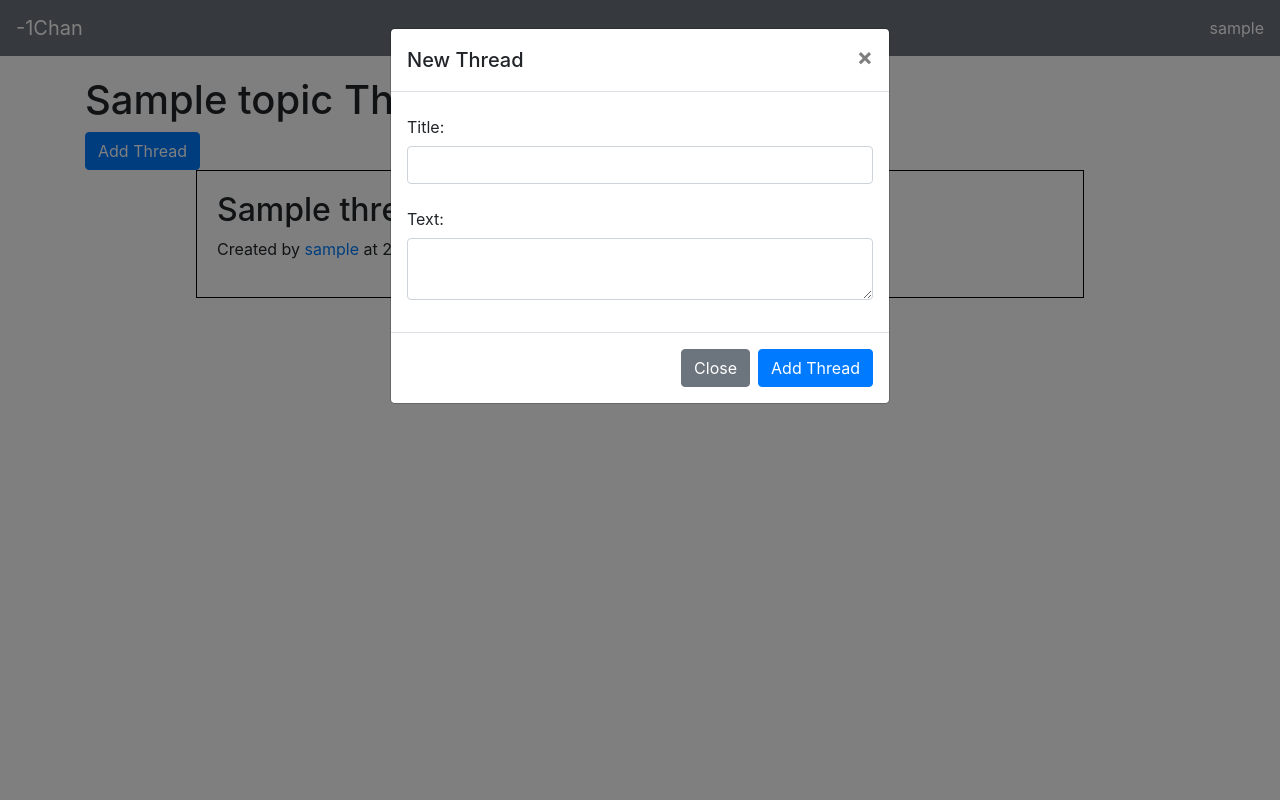
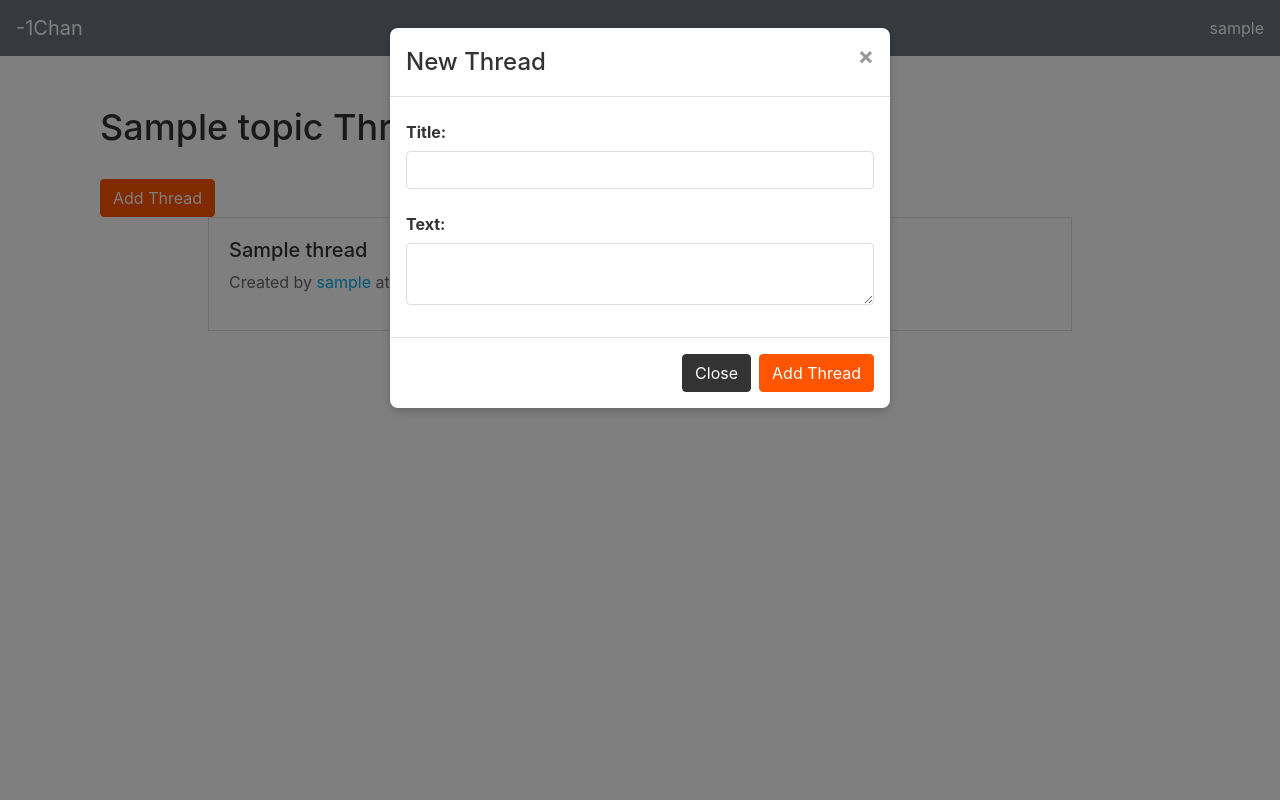
Before and after one commit to Summer23-CSCE-310-Database-Systems/github-setup-minus1chan-group, a Flask app: template templates/topic.html in a window 1280 px wide, after a click on "Add Thread". Run offline with Flask 3, Linux system fonts and the light colour scheme; the template is opened without the code that fills it: most values are stand-ins (such as "Sample title", 1, 10 or a date in 2020); parts of the project's set-up code (start-up, migrations or seed data) failed here and were passed over; some libraries are stand-ins or nearby versions.

Commit message:
Update topic.html

```diff
--- a/templates/topic.html
+++ b/templates/topic.html
@@ -2,14 +2,99 @@
 {% block title %}{{topic}} Threads{% endblock %}
 {% block content %}
 <style>
+    .container {
+        margin-top: 50px;
+    }
+
+    .btn-primary {
+        background-color: #ff5500;
+        border-color: #ff5500;
+    }
+
+    .btn-primary:hover {
+        background-color: #ff5500;
+        border-color: #ff5500;
+    }
+
+    .modal-content {
+        border: none;
+        border-radius: 8px;
+        box-shadow: 0px 3px 10px rgba(0, 0, 0, 0.2);
+    }
+
+    .modal-title {
+        font-size: 24px;
+        color: #333;
+    }
+
+    .close {
+        color: #333;
+    }
+
+    .form-group label {
+        font-weight: bold;
+        color: #333;
+    }
+
+    .form-control {
+        border-color: #ddd;
+        box-shadow: none;
+    }
+
+    .form-control:focus {
+        border-color: #00aeea;
+        box-shadow: 0px 0px 0px 2px rgba(0, 174, 234, 0.2);
+    }
+
+    .btn-secondary {
+        background-color: #333;
+        border-color: #333;
+        color: #fff;
+    }
+
+    .btn-secondary:hover {
+        background-color: #222;
+        border-color: #222;
+    }
+
     .thread-box {
         width: 80%;
         margin: 0 auto;
-            border: 1px solid #000;
+        border: 1px solid #ddd;
         padding: 20px;
         margin-bottom: 20px;
+        transition: transform 0.2s, box-shadow 0.2s;
+    }
+
+    .thread-box:hover {
+        transform: translateY(-3px);
+        box-shadow: 0px 5px 15px rgba(0, 0, 0, 0.2);
+    }
+
+    .thread-box h2 {
+        font-size: 20px;
+        color: #333;
+    }
+
+    .thread-box p {
+        color: #666;
+    }
+
+    .thread-box a {
+        color: #00aeea;
+    }
+
+    .thread-box a:hover {
+        color: #0087be;
+    }
+
+    h1 {
+        font-size: 36px;
+        color: #333;
+        margin-bottom: 30px;
     }
 </style>
+<div class="container">
     <h1>{{topic}} Threads</h1>
 
     <button type="button" class="btn btn-primary" data-toggle="modal" data-target="#threadModal">
@@ -54,4 +139,5 @@
         </div>
         </div>
     </div>
+</div>
 {% endblock %}
```
Lines whose indentation alone changed are shown as unchanged.
